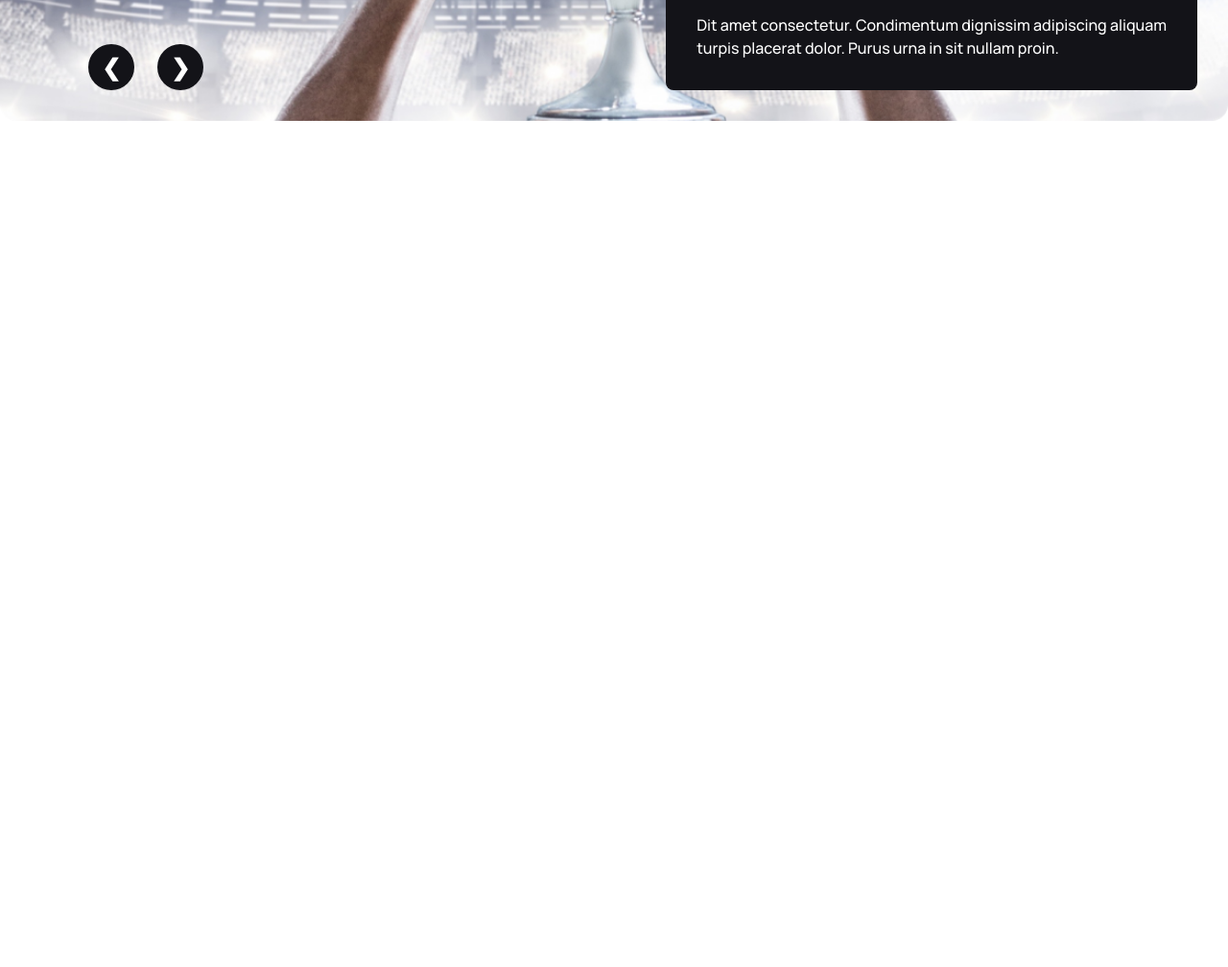
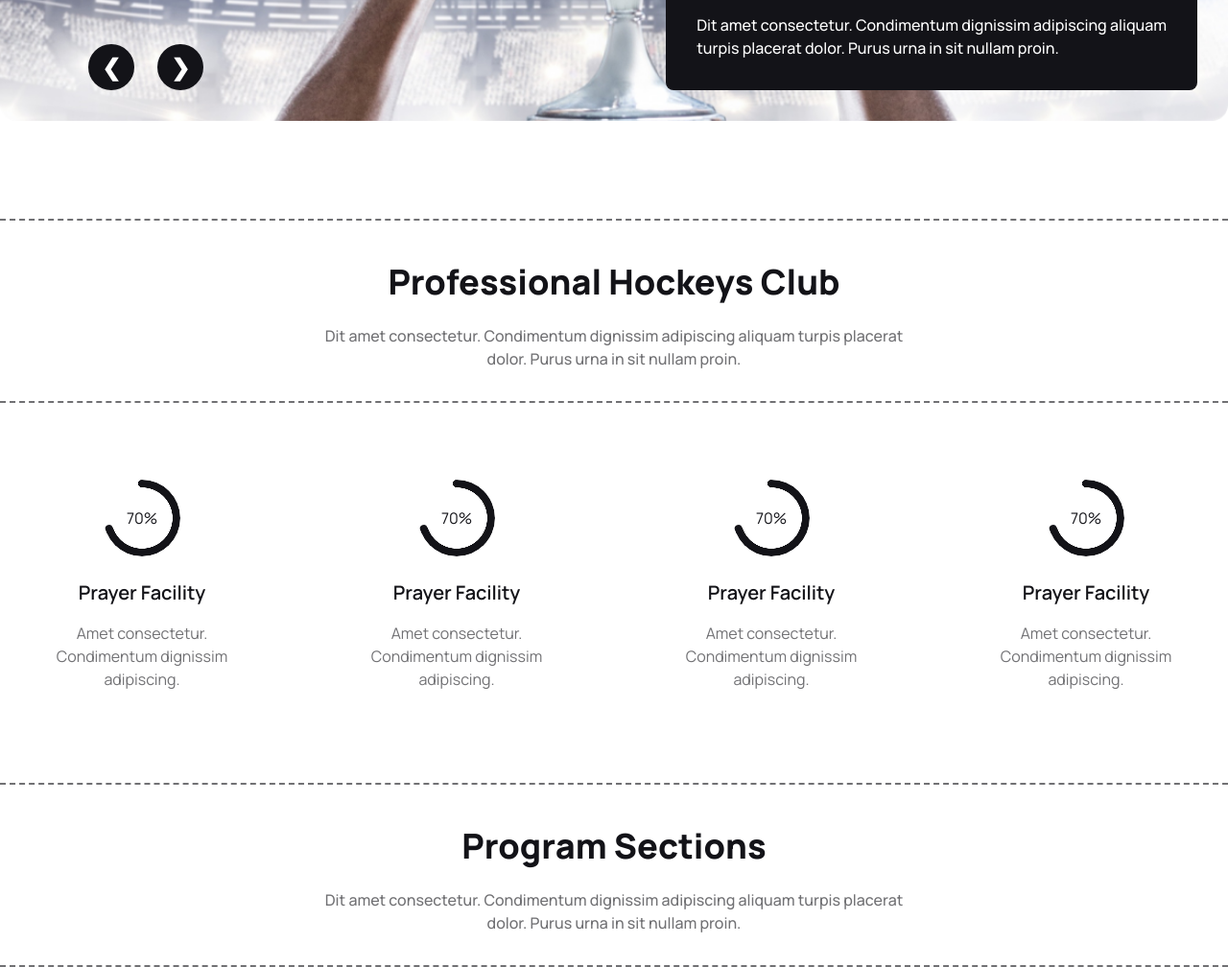
Before and after one commit to mdsumonsiddiki/Hockeys-with-tailwind, a plain HTML site: page index.html in a window 1280 px wide. Shown: the part 664-1672 px from the top of the page at 96% size. Before the commit the page ends 892 px from the top, so only its background shows below. Drawn offline with nearby package versions, Linux system fonts and the light colour scheme.

Commit message:
club section added

```diff
--- a/index.html
+++ b/index.html
@@ -130,7 +130,7 @@
                   </div>
                 </div>
             </div>
-            <div class="w-[95%] mx-auto mt-4 lg:hidden">
+            <div class="w-[95%] mx-auto mt-4 lg:hidden mb-10">
                 <div class="bg-primary text-white p-4 rounded-lg">
                     <h2 class=" text-lg font-extrabold pb-2">Meet all the heroes from the field</h2>
                     <p class="text-sm font-normal text-[#ffffff99]">Dit amet consectetur. Condimentum dignissim adipiscing aliquam turpis placerat dolor. Purus urna in sit nullam proin. </p>
@@ -138,5 +138,52 @@
             </div>
         </div>
     </header>
+    <!-- main area strat -->
+    <main class="container mx-auto">
+        <!-- hockey club -->
+        <section class="w-[95%] lg:w-full mx-auto">
+            <div class="text-center py-5 lg:py-8 border-y-2 border-secondary border-dashed">
+                <h2 class="text-primary text-xl lg:text-4xl font-extrabold p-3 lg:pb-6">Professional Hockeys Club</h2>
+                <p class="text-secondary font-medium text-sm lg:text-base w-9/12 lg:w-[607px] mx-auto">Dit amet consectetur. Condimentum dignissim adipiscing aliquam turpis placerat dolor. Purus urna in sit nullam proin. </p>
+            </div>
+            <div class="mt-20 grid grid-cols-1 lg:grid-cols-4 justify-between items-center gap-8">
+                <div class="text-center px-8">
+                    <div class="radial-progress text-primary" style="--value:70;" role="progressbar">70%</div>
+                    <div>
+                        <h3 class="text-primary text-xl font-semibold pt-6">Prayer Facility</h3>
+                        <p class="text-secondary text-base pt-4">Amet consectetur. Condimentum dignissim adipiscing.</p>
+                    </div>
+                </div>
+                <div class="text-center px-8">
+                    <div class="radial-progress text-primary" style="--value:70;" role="progressbar">70%</div>
+                    <div>
+                        <h3 class="text-primary text-xl font-semibold pt-6">Prayer Facility</h3>
+                        <p class="text-secondary text-base pt-4">Amet consectetur. Condimentum dignissim adipiscing.</p>
+                    </div>
+                </div>
+                <div class="text-center px-8">
+                    <div class="radial-progress text-primary" style="--value:70;" role="progressbar">70%</div>
+                    <div>
+                        <h3 class="text-primary text-xl font-semibold pt-6">Prayer Facility</h3>
+                        <p class="text-secondary text-base pt-4">Amet consectetur. Condimentum dignissim adipiscing.</p>
+                    </div>
+                </div>
+                <div class="text-center px-8">
+                    <div class="radial-progress text-primary" style="--value:70;" role="progressbar">70%</div>
+                    <div>
+                        <h3 class="text-primary text-xl font-semibold pt-6">Prayer Facility</h3>
+                        <p class="text-secondary text-base pt-4">Amet consectetur. Condimentum dignissim adipiscing.</p>
+                    </div>
+                </div>
+            </div>
+        </section>
+        <!-- program section -->
+        <section class="w-[95%] lg:w-full mx-auto mt-10 lg:mt-24">
+            <div class="text-center py-5 lg:py-8 border-y-2 border-secondary border-dashed">
+                <h2 class="text-primary text-xl lg:text-4xl font-extrabold p-3 lg:pb-6">Program Sections</h2>
+                <p class="text-secondary font-medium text-sm lg:text-base w-9/12 lg:w-[607px] mx-auto">Dit amet consectetur. Condimentum dignissim adipiscing aliquam turpis placerat dolor. Purus urna in sit nullam proin. </p>
+            </div>
+        </section>
+    </main>
 </body>
 </html>
```
